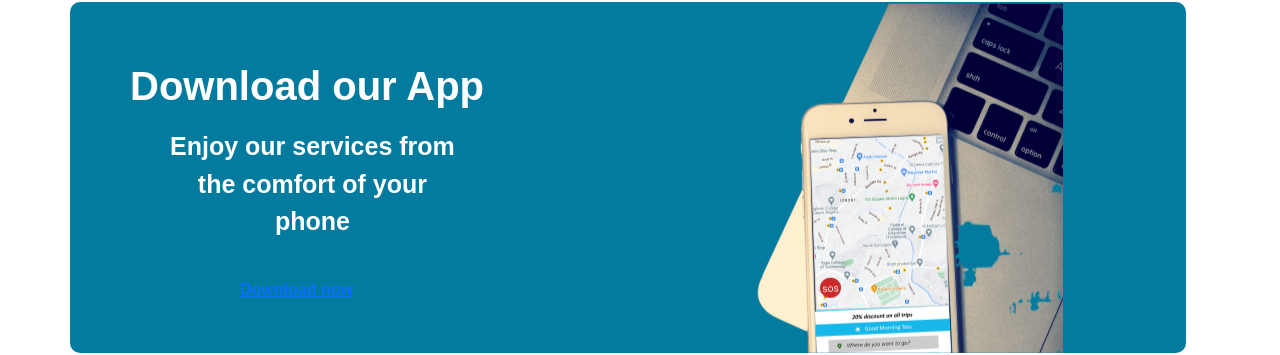
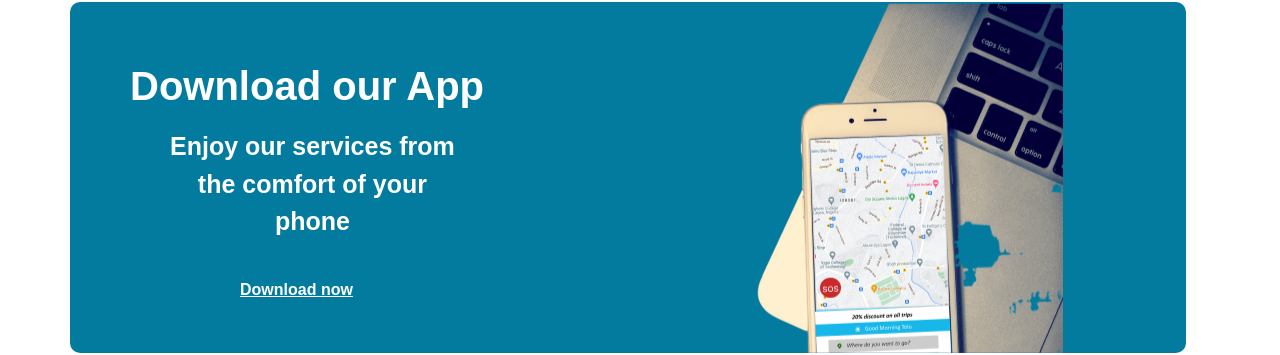
Before and after one commit to Presiguan/Hackathon, a React (Create React App) app: page / in a window 1280 px wide. Shown: the part 1954-2309 px from the top of the page. Built offline with nearby package versions, Linux system fonts and the light colour scheme.

Commit message:
correction on hero

```diff
--- a/public/index.html
+++ b/public/index.html
@@ -2,14 +2,14 @@
 <html lang="en">
   <head>
     <meta charset="utf-8" />
-    <link rel="icon" href="%PUBLIC_URL%/favicon.ico" />
+    <link rel="icon" href="Component 1.png" />
     <meta name="viewport" content="width=device-width, initial-scale=1" />
     <meta name="theme-color" content="#000000" />
     <meta
       name="description"
       content="Web site created using create-react-app"
     />
-    <link rel="apple-touch-icon" href="%PUBLIC_URL%/logo192.png" />
+    <link rel="apple-touch-icon" href="Component 1.png" />
     <!--
       manifest.json provides metadata used when your web app is installed on a
       user's mobile device or desktop. See https://developers.google.com/web/fundamentals/web-app-manifest/
--- a/src/Components/download.js
+++ b/src/Components/download.js
@@ -4,6 +4,7 @@ import Map from "../images/Frame 176.png";
 
 function Download() {
   return (
+    <>
       <div
         style={{
           position: "inherit",
@@ -48,9 +49,11 @@ function Download() {
             padding: "160px 0px 0px 200px",
             left: "40px",
             color: "white",
+            textDecoration: "none",
           }}
         >
-        <a href="#" class="white">
+          {/* <button className="btn border-0">Download now</button> */}
+          <a href="#" className="text-white">
             Download now
           </a>
         </p>
@@ -68,6 +71,7 @@ function Download() {
           <img src={Map} alt="Map"></img>
         </div>
       </div>
+    </>
   );
 }
 
```
Also changed, not shown: public/Component 1.png, 1 other file (tests, documents, lock files or other folders). Lines whose indentation alone changed are shown as unchanged.
